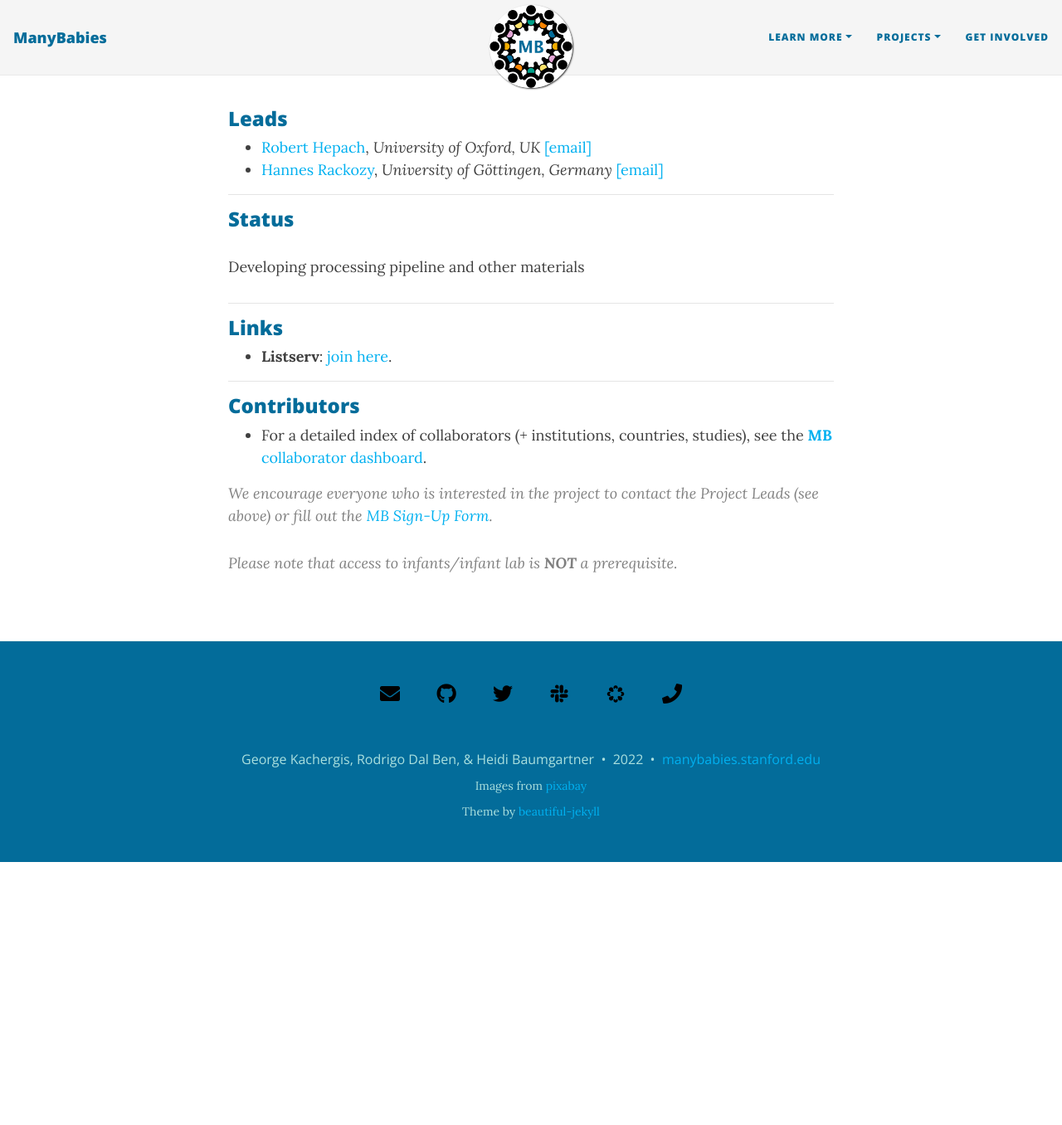
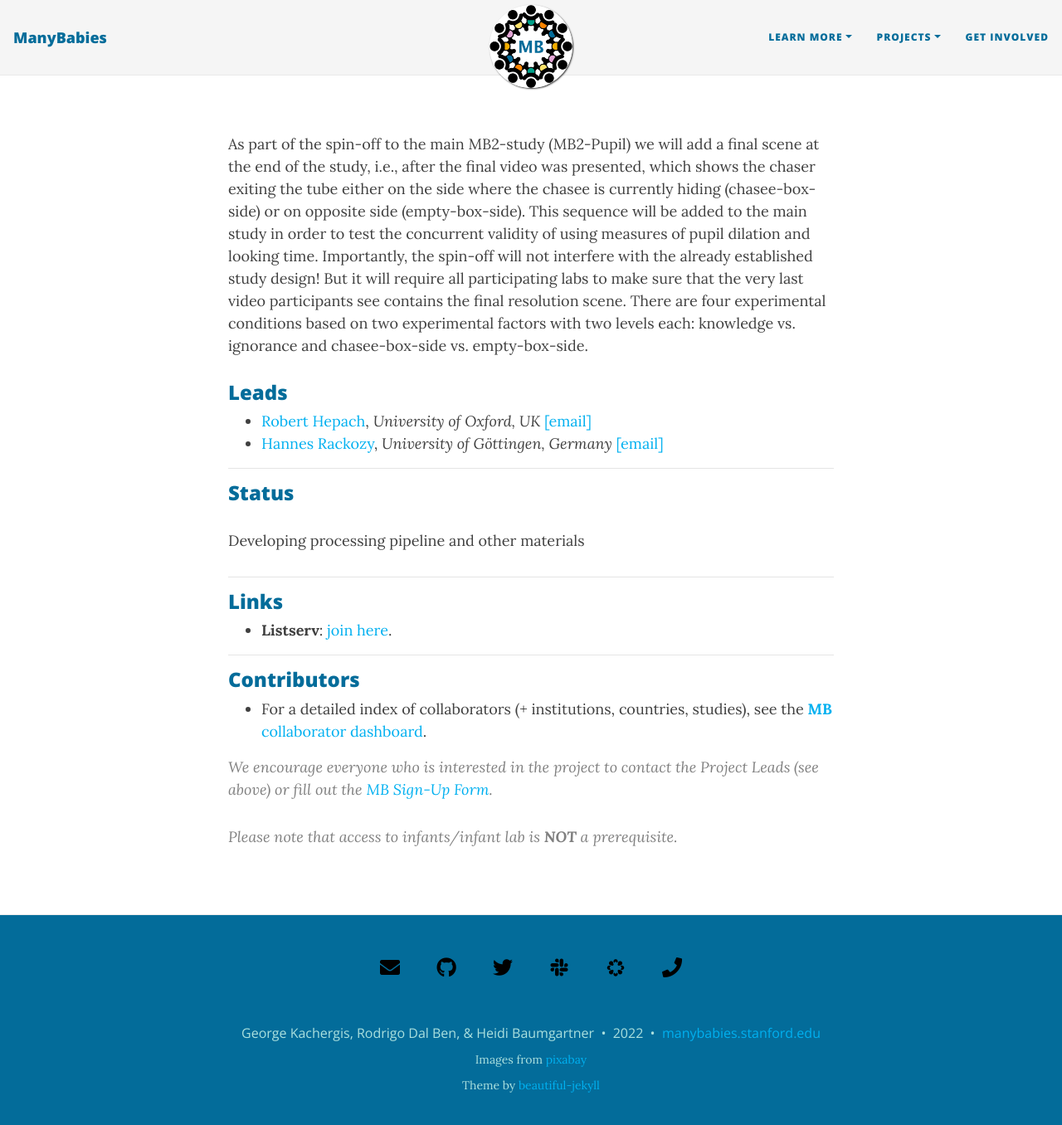
Before and after one commit to manybabies/manybabies.github.io, a Jekyll site: the page built from MB2P.md, in a window 1280 px wide and 1369 px high. Shown: the top 1356 px of the window at 83% size. Built offline with Jekyll 4.4.1, drawn with Linux system fonts in a browser that asks for light colours; nearby versions of some CDN libraries; some web fonts are replaced.

Commit message:
update MB2P

```diff
--- a/MB2P.md
+++ b/MB2P.md
@@ -1,13 +1,11 @@
 ---
 layout: page
 title: MB2P
-subtitle: Theory of Mind in Infancy: Pupillometry
+subtitle: Theory of Mind in Infancy: Pupil
 cover-img: /assets/img/MB2_logo.png
 ---
 
-<!--
-PROJECT DESCRIPTION
--->
+As part of the spin-off to the main MB2-study (MB2-Pupil) we will add a final scene at the end of the study, i.e., after the final video was presented, which shows the chaser exiting the tube either on the side where the chasee is currently hiding (chasee-box-side) or on opposite side (empty-box-side). This sequence will be added to the main study in order to test the concurrent validity of using measures of pupil dilation and looking time. Importantly, the spin-off will not interfere with the already established study design! But it will require all participating labs to make sure that the very last video participants see contains the final resolution scene. There are four experimental conditions based on two experimental factors with two levels each: knowledge vs. ignorance and chasee-box-side vs. empty-box-side.
 
 ### Leads
 * [Robert Hepach](https://www.psy.ox.ac.uk/people/robert-hepach), *University of Oxford, UK* [[email]](robert.hepach@psy.ox.ac.uk)
```
Also changed, not shown: MB2.md (+1 -1 lines), get_involved.md (+1 -1 lines).
